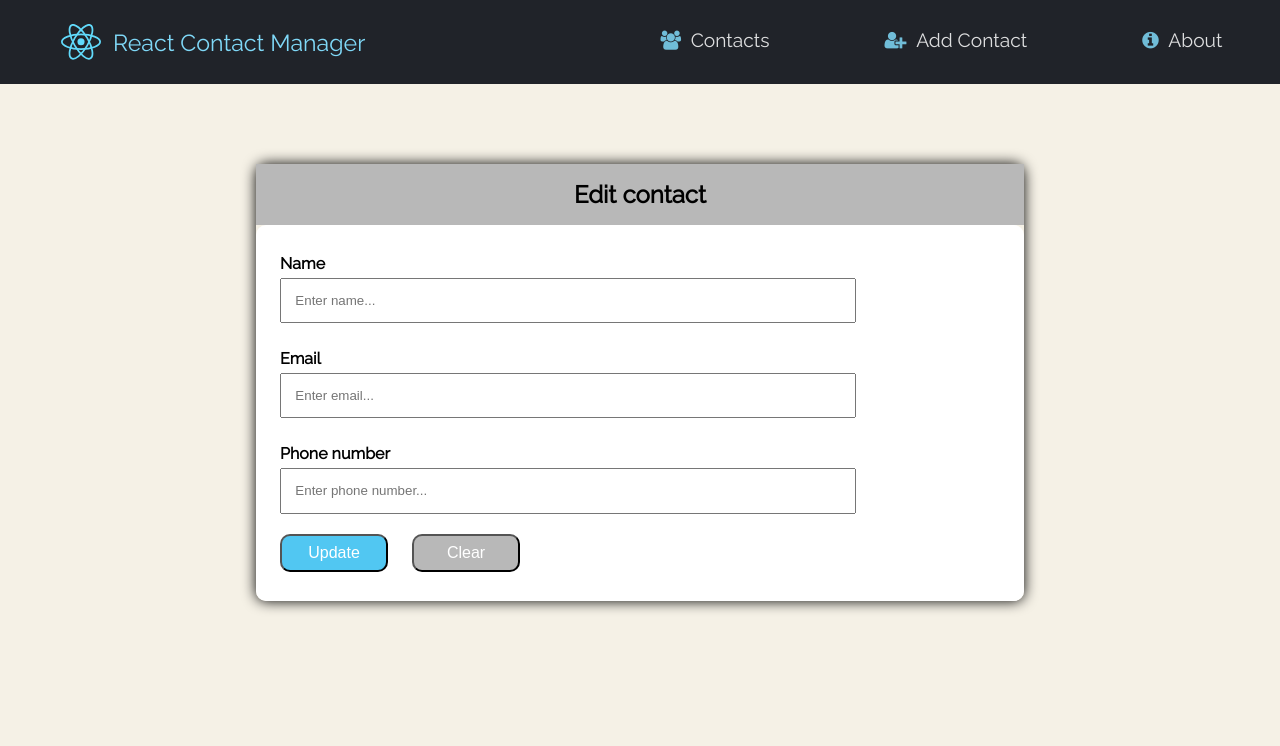
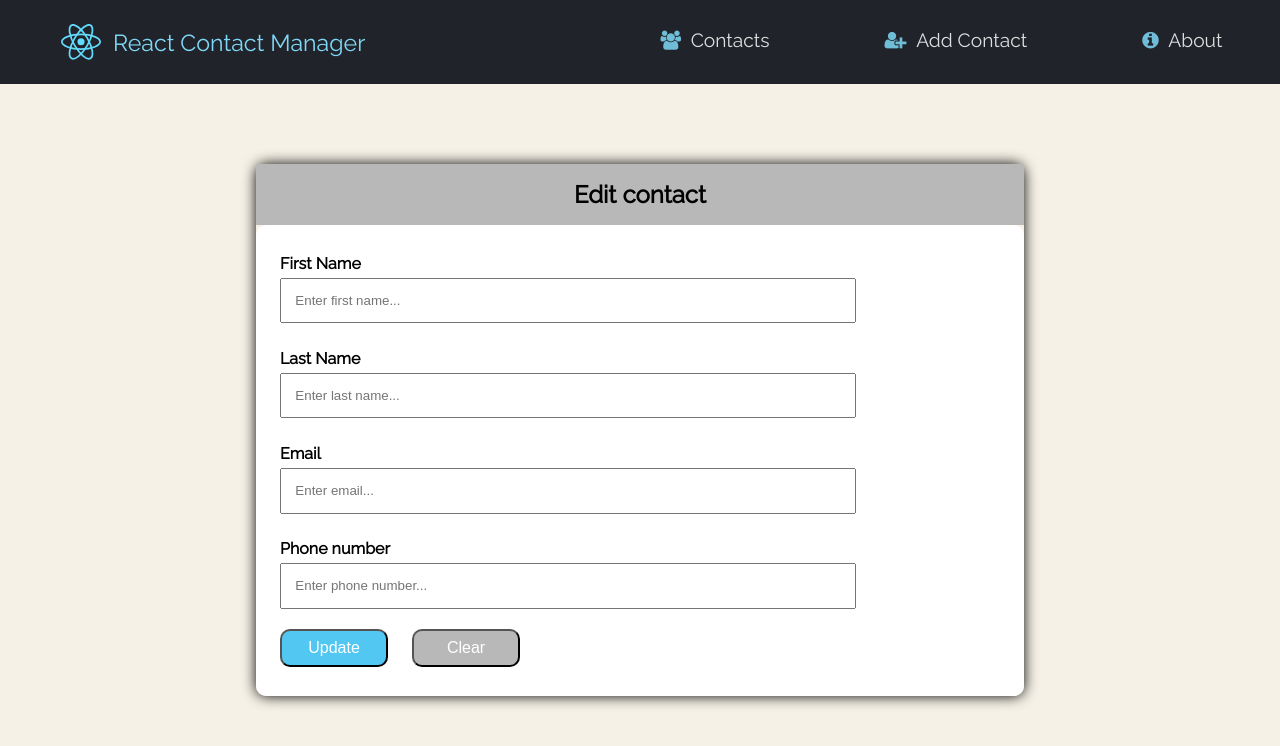
Before and after one commit to aosante/React-Contact-Manager, a React (Create React App) app in the folder client/: page /contact/edit/1 in a window 1280 px wide. Shown: the top 746 px of the page. Built offline with nearby package versions, Linux system fonts and the light colour scheme; no server answers.

Commit message:
Added last name field and connected to heroku database

```diff
--- a/client/src/components/contacts/AddContact.jsx
+++ b/client/src/components/contacts/AddContact.jsx
@@ -7,11 +7,13 @@ import axios from 'axios';
 
 class AddContact extends Component {
   state = {
-    name: '',
+    firstName: '',
+    lastName: '',
     email: '',
     phone: '',
     errors: {
-      name: '',
+      firstName: '',
+      lastName: '',
       email: '',
       phone: ''
     }
@@ -38,8 +40,12 @@ class AddContact extends Component {
     );
     // console.log(this.state);
     switch (name) {
-      case 'name':
-        errors.name =
+      case 'firstName':
+        errors.firstName =
+          value.length < 3 ? 'A minimum of 3 characters is required...' : '';
+        break;
+      case 'lastName':
+        errors.lastName =
           value.length < 3 ? 'A minimum of 3 characters is required...' : '';
         break;
       case 'email':
@@ -62,11 +68,13 @@ class AddContact extends Component {
   clearInputs = e => {
     e.preventDefault();
     this.setState({
-      name: '',
+      firstName: '',
+      lastName: '',
       email: '',
       phone: '',
       errors: {
-        name: '',
+        firstName: '',
+        lastName: '',
         email: '',
         phone: ''
       }
@@ -75,20 +83,21 @@ class AddContact extends Component {
 
   addContact = async (dispatch, e) => {
     e.preventDefault();
-    const { name, email, phone } = this.state;
+    const { firstName, lastName, email, phone } = this.state;
     //validation
     if (this.validateForm(this.state)) {
-      const newContact = { name, email, phone };
+      const newContact = { firstName, lastName, email, phone };
       await axios.post(
-        `/contacts/add?name=${name}&email=${email}&phone=${phone}`,
+        `/contacts/add?firstName=${firstName}&lastName=${lastName}&email=${email}&phone=${phone}`,
         newContact
       );
       dispatch({ type: 'ADD_CONTACT', payload: newContact });
       this.setState({
-        name: '',
+        firstName: '',
+        lastName: '',
         email: '',
         phone: '',
-        errors: { name: '', email: '', phone: '' }
+        errors: { firstName: '', lastName: '', email: '', phone: '' }
       });
       swal({
         title: 'Success!',
@@ -107,7 +116,7 @@ class AddContact extends Component {
   };
 
   render() {
-    const { name, email, phone, errors } = this.state;
+    const { firstName, lastName, email, phone, errors } = this.state;
     return (
       <Consumer>
         {value => {
@@ -119,17 +128,32 @@ class AddContact extends Component {
               </div>
               <form onSubmit={this.addContact.bind(this, dispatch)}>
                 <InputGroup
-                  label="Name"
-                  value={name}
-                  placeholder="Enter name..."
-                  name="name"
+                  label="First Name"
+                  value={firstName}
+                  placeholder="Enter first name..."
+                  name="firstName"
                   onChange={this.handleInputChange}
                   error={
-                    errors.name.length > 0 && (
-                      <p className="invalid">{errors.name}</p>
+                    errors.firstName.length > 0 && (
+                      <p className="invalid">{errors.firstName}</p>
                     )
                   }
-                  className={errors.name.length > 0 ? 'error-border' : null}
+                  className={
+                    errors.firstName.length > 0 ? 'error-border' : null
+                  }
+                />
+                <InputGroup
+                  label="Last Name"
+                  value={lastName}
+                  placeholder="Enter last name..."
+                  name="lastName"
+                  onChange={this.handleInputChange}
+                  error={
+                    errors.lastName.length > 0 && (
+                      <p className="invalid">{errors.lastName}</p>
+                    )
+                  }
+                  className={errors.lastName.length > 0 ? 'error-border' : null}
                 />
                 <InputGroup
                   type="email"
--- a/client/src/components/contacts/Contact.jsx
+++ b/client/src/components/contacts/Contact.jsx
@@ -46,7 +46,7 @@ class Contact extends Component {
   };
 
   render() {
-    const { id, name, email, phone } = this.props.contact;
+    const { id, firstName, lastName, email, phone } = this.props.contact;
     const { showInfo } = this.state;
     return (
       <Consumer>
@@ -55,7 +55,7 @@ class Contact extends Component {
           return (
             <div style={card}>
               <h4 style={nameStyle}>
-                {name}{' '}
+                {firstName} {lastName}
                 <i
                   style={{
                     position: 'relative',
--- a/client/src/components/contacts/EditContact.jsx
+++ b/client/src/components/contacts/EditContact.jsx
@@ -2,17 +2,18 @@ import React, { Component } from 'react';
 import './addContact.css';
 import { Consumer } from '../../context';
 import InputGroup from '../layout/InputGroup';
-//npm package that generates random id's on the fly
 import swal from 'sweetalert';
 import axios from 'axios';
 
 class EditContact extends Component {
   state = {
-    name: '',
+    firstName: '',
+    lastName: '',
     email: '',
     phone: '',
     errors: {
-      name: '',
+      firstName: '',
+      lastName: '',
       email: '',
       phone: ''
     }
@@ -23,7 +24,8 @@ class EditContact extends Component {
     const res = await axios.get(`/contacts/edit/${id}`);
     const contact = res.data.data[0];
     this.setState({
-      name: contact.name,
+      firstName: contact.firstName,
+      lastName: contact.lastName,
       email: contact.email,
       phone: contact.phone
     });
@@ -50,8 +52,12 @@ class EditContact extends Component {
     );
     // console.log(this.state);
     switch (name) {
-      case 'name':
-        errors.name =
+      case 'firstName':
+        errors.firstName =
+          value.length < 3 ? 'A minimum of 3 characters is required...' : '';
+        break;
+      case 'lastName':
+        errors.lastName =
           value.length < 3 ? 'A minimum of 3 characters is required...' : '';
         break;
       case 'email':
@@ -74,11 +80,13 @@ class EditContact extends Component {
   clearInputs = e => {
     e.preventDefault();
     this.setState({
-      name: '',
+      firstName: '',
+      lastName: '',
       email: '',
       phone: '',
       errors: {
-        name: '',
+        firstName: '',
+        lastName: '',
         email: '',
         phone: ''
       }
@@ -87,24 +95,25 @@ class EditContact extends Component {
 
   addContact = async (dispatch, e) => {
     e.preventDefault();
-    const { name, email, phone } = this.state;
+    const { firstName, lastName, email, phone } = this.state;
     //validation
     if (this.validateForm(this.state)) {
       const { id } = this.props.match.params;
-      const updatedContact = { name, email, phone };
+      const updatedContact = { firstName, lastName, email, phone };
       //this put requests needs to be similar to the post request in add
       const res = await axios.put(
-        `/contacts/update/${id}?name=${name}&email=${email}&phone=${phone}`,
+        `/contacts/update/${id}?firstName=${firstName}&lastName=${lastName}&email=${email}&phone=${phone}`,
         updatedContact
       );
 
       dispatch({ type: 'UPDATE_CONTACT', payload: res.data });
 
       this.setState({
-        name: '',
+        firstName: '',
+        lastName: '',
         email: '',
         phone: '',
-        errors: { name: '', email: '', phone: '' }
+        errors: { firstName: '', lastName: '', email: '', phone: '' }
       });
       swal({
         title: 'Success!',
@@ -123,7 +132,7 @@ class EditContact extends Component {
   };
 
   render() {
-    const { name, email, phone, errors } = this.state;
+    const { firstName, lastName, email, phone, errors } = this.state;
     return (
       <Consumer>
         {value => {
@@ -135,17 +144,32 @@ class EditContact extends Component {
               </div>
               <form onSubmit={this.addContact.bind(this, dispatch)}>
                 <InputGroup
-                  label="Name"
-                  value={name}
-                  placeholder="Enter name..."
-                  name="name"
+                  label="First Name"
+                  value={firstName}
+                  placeholder="Enter first name..."
+                  name="firstName"
                   onChange={this.handleInputChange}
                   error={
-                    errors.name.length > 0 && (
-                      <p className="invalid">{errors.name}</p>
+                    errors.firstName.length > 0 && (
+                      <p className="invalid">{errors.firstName}</p>
                     )
                   }
-                  className={errors.name.length > 0 ? 'error-border' : null}
+                  className={
+                    errors.firstName.length > 0 ? 'error-border' : null
+                  }
+                />
+                <InputGroup
+                  label="Last Name"
+                  value={lastName}
+                  placeholder="Enter last name..."
+                  name="lastName"
+                  onChange={this.handleInputChange}
+                  error={
+                    errors.lastName.length > 0 && (
+                      <p className="invalid">{errors.lastName}</p>
+                    )
+                  }
+                  className={errors.lastName.length > 0 ? 'error-border' : null}
                 />
                 <InputGroup
                   type="email"
--- a/client/src/context.js
+++ b/client/src/context.js
@@ -49,6 +49,7 @@ export class Provider extends Component {
 
   getContacts = async _ => {
     const res = await axios.get('/contacts');
+    console.log(res);
     this.setState({ contacts: res.data.data });
   };
 
```
Also changed, not shown: 1 other file (tests, documents, lock files or other folders).
